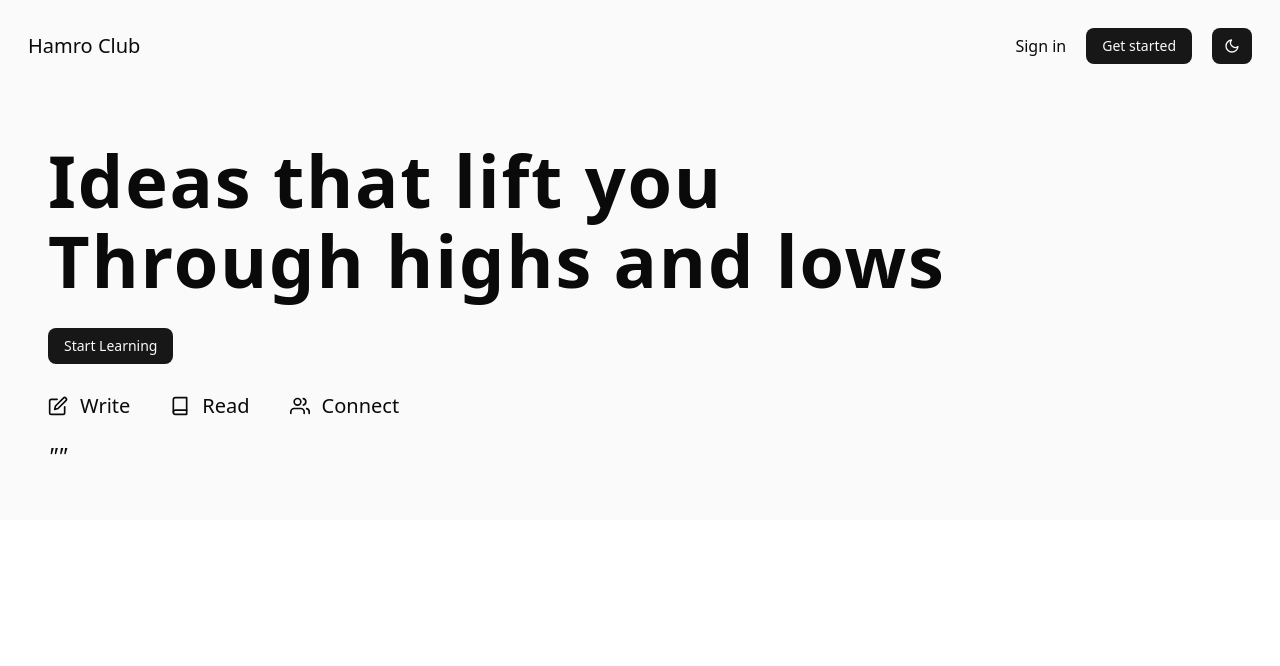
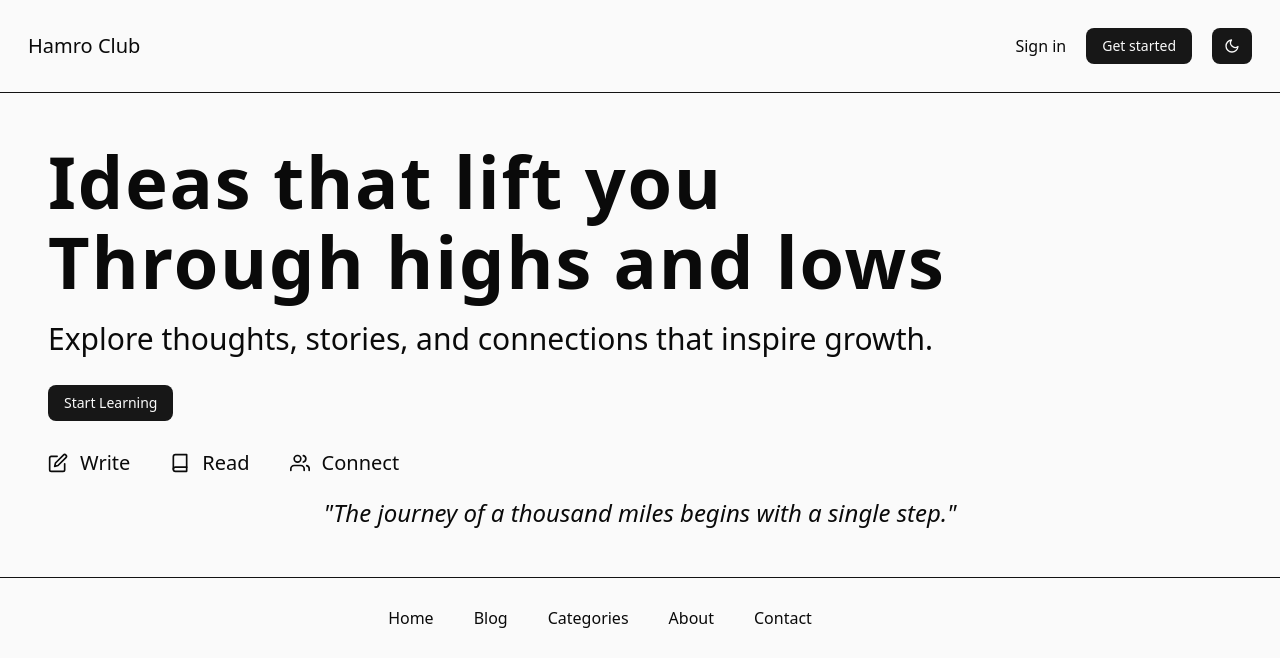
Before and after one commit to bibash21-creator/blog, a Next.js app in the folder frontend/: page / in a window 1280 px wide. Shown: the top 666 px of the page. Built offline with nearby package versions, Linux system fonts and the light colour scheme.

Commit message:
Added footer

```diff
--- a/frontend/src/app/globals.css
+++ b/frontend/src/app/globals.css
@@ -131,3 +131,7 @@
 .hero-padding{
   @apply p-10 md:p-12
 }
+
+.foot-padding{
+  @apply p-7
+}
--- a/frontend/src/components/LandingPage/Landing_Hero.tsx
+++ b/frontend/src/components/LandingPage/Landing_Hero.tsx
@@ -1,65 +1,68 @@
 "use client";
 
-import Link from "next/link"
-
-import {FiEdit, FiBook, FiUsers} from "react-icons/fi"
-
-import {Button} from "@/components/ui/button"
-
-import {useState, useEffect, useRef} from "react"
-
+import { FiEdit, FiBook, FiUsers} from "react-icons/fi";
+import {Quote} from "lucide-react"
+import { Button } from "@/components/ui/button";
+import Link from "next/link";
+import { useState, useEffect } from "react";
 
 const quotes: string[] = [
+  "The journey of a thousand miles begins with a single step.",
+  "What you think, you become.",
+  "Do what you can, with what you have, where you are.",
+  // ... add up to 20
+];
 
-    ]
+export default function Hero() {
+  const [quoteIndex, setQuoteIndex] = useState<number>(0);
 
-export default function Hero(){
+  useEffect(() => {
+    const interval = setInterval(() => {
+      setQuoteIndex((prev) => (prev + 1) % quotes.length);
+    }, 8000);
+    return () => clearInterval(interval);
+  }, []);
 
-    const [quoteIndex, setQuoteIndex] = useState<number>(0);
-    const lastIndexRef= useRef<number>(0);
+  return (
+    <section className="hero-padding bg-[#fafafa] dark:bg-[#121212] relative">
+      {/* Heading */}
+      <h1 className="text-5xl md:text-7xl font-bold leading-20 tracking-wide mb-5">
+        Ideas that lift you <br /> Through highs and lows
+      </h1>
+
+      {/* Description */}
+      <p className="text-xl md:text-3xl mb-7">
+        Explore thoughts, stories, and connections that inspire growth.
+      </p>
+
+      {/* Button */}
+      <Button variant="default" className="mb-7">
+        Start Learning
+      </Button>
+
+      {/* Links */}
+      <div className="hero-actions flex space-x-10 items-center mb-5">
+        <Link href="" className="flex text-md md:text-xl items-center gap-x-3">
+          <FiEdit /> Write
+        </Link>
+        <Link href="" className="flex text-md md:text-xl items-center gap-x-3">
+          <FiBook /> Read
+        </Link>
+        <Link href="" className="flex text-md md:text-xl items-center gap-x-3">
+          <FiUsers /> Connect
+        </Link>
+      </div>
 
 
 
 
 
 
+        {/* Quote Text */}
+        <p className="text-2xl md:text-2xl italic text-center transition-opacity duration-700 ease-in-out">
+          "{quotes[quoteIndex]}"
+        </p>
 
-
-    return (
-        <>
-            <section className="hero-padding bg-[#fafafa] dark:bg-[#121212]">
-                {/* Heading */}
-                <h1 className="text-5xl md:text-7xl font-bold leading-20 tracking-wide mb-5">Ideas that lift you<br/> Through highs and lows
-                </h1>
-
-                {/* Descriptioon */}
-                <p className="text-xl md:text-3xl mb-7">
-
-                </p>
-
-
-                {/* Button for reading */}
-                <Button variant="default" className="mb-7">Start Learning</Button>
-
-                {/* Links too show things */}
-                <div className="hero-actions flex space-x-10 items-center mb-5">
-                    <Link href="" className="flex text-md md:text-xl items-center gap-x-3">
-                    <FiEdit /> Write</Link>
-                    <Link href="" className="flex text-md md:text-xl items-center gap-x-3">
-                    <FiBook /> Read
-                    </Link>
-                    <Link href="" className="flex text-md md:text-xl items-center gap-x-3">
-                    <FiUsers /> Connect
-                    </Link>
-
-                </div>
-
-
-                {/* Quotes */}
-                <p className="text-xl md:text-2xl italic transition-opacity duration-700">
-                    "{quotes[quoteIndex]}"
-                </p>
-            </section>
-        </>
-    )
+    </section>
+  );
 }
--- a/frontend/src/components/LandingPage/Landing_Nav.tsx
+++ b/frontend/src/components/LandingPage/Landing_Nav.tsx
@@ -14,7 +14,7 @@ export default function Navbar(){
         <>
 
 
-            <nav className="flex justify-between items-center bg-[#fafafa] dark:bg-[#121212] nav-padding">
+            <nav className="flex justify-between items-center bg-[#fafafa] dark:bg-[#121212] nav-padding border-b border-[#121212] dark:border-[#fafafa]">
                 <div className="text-md md:text-xl cursor-pointer">
                     Hamro Club
                 </div>
--- a/frontend/src/components/LandingPage/Landing_foot.tsx
+++ b/frontend/src/components/LandingPage/Landing_foot.tsx
@@ -5,6 +5,19 @@ export default function Footer(){
     return(
         <>
 
+            <footer className="foot-padding border-t border-[#121212] dark:border-[#fafafa] bg-[#fafafa] dark:bg-[#121212]">
+                <div className="foot-actions flex items-center justify-center gap-x-3 md:gap-x-10">
+                    <Link href="">Home</Link>
+                    <Link href="">Blog</Link>
+                    <Link href="">Categories</Link>
+                    <Link href="">About</Link>
+                    <Link href="">Contact</Link>
+                    <Link href=""></Link>
+                    <Link href=""></Link>
+
+                </div>
+            </footer>
+
 
         </>
     )
```
